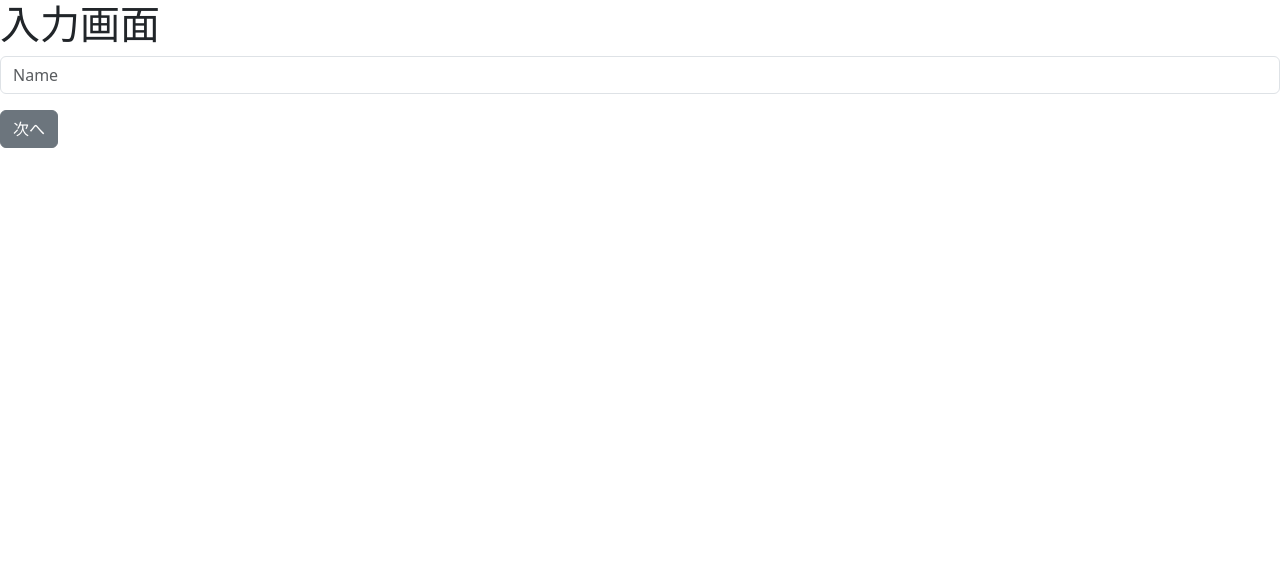
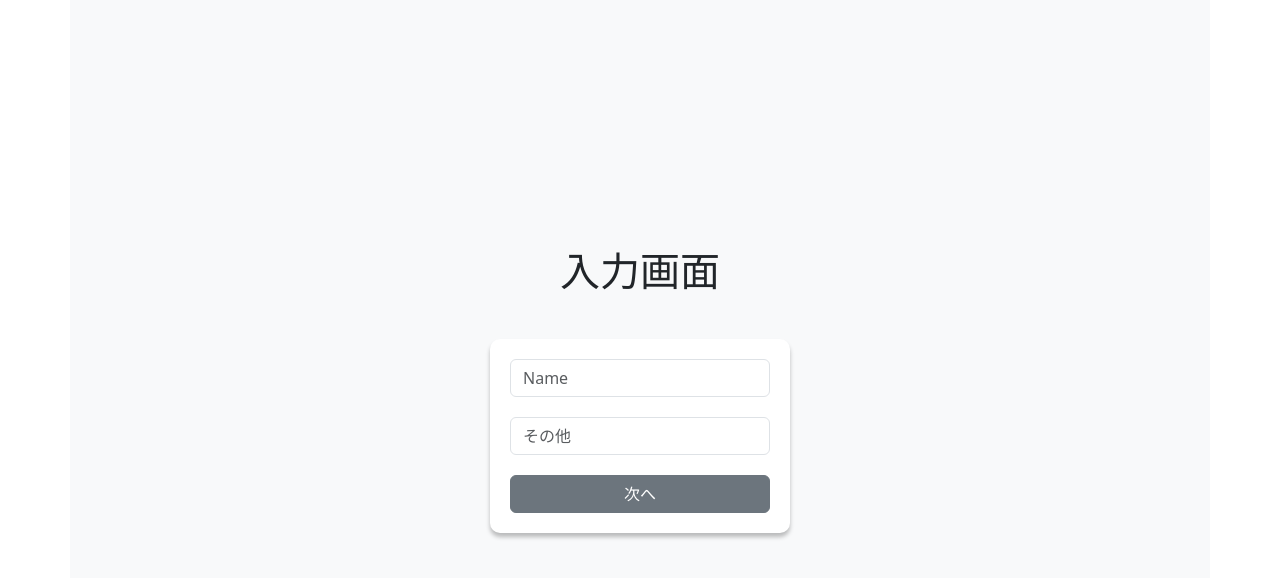
Before and after one commit to HigashiHayato/camera-practice, a React (Create React App) app in the folder camera-app/: page /input in a window 1280 px wide. Shown: the top 578 px of the page. Built offline with nearby package versions, Linux system fonts and the light colour scheme.

Commit message:
ホーム画面、入力画面のスタイル更新

```diff
--- a/camera-app/src/components/Camera.jsx
+++ b/camera-app/src/components/Camera.jsx
@@ -19,7 +19,7 @@ const Camera = ({ imagesToPhoto }) => {
     }, [capturedImages, imagesToPhoto]);
 
     return (
-        <div>
+        <div style={{ display: 'flex', flexDirection: 'column', alignItems: 'center', justifyContent: 'center', minHeight: '100vh' }}>
             <Webcam
                 audio={false}
                 ref={webcamRef}
@@ -27,7 +27,8 @@ const Camera = ({ imagesToPhoto }) => {
             />
             <Button
                 variant="danger"
-                onClick={capture}>
+                onClick={capture}
+                style={{ marginTop: '10px', marginBottom: '10px' }}>
                 撮影
             </Button>
             <h2>撮影した画像</h2>
--- a/camera-app/src/screen/Home.jsx
+++ b/camera-app/src/screen/Home.jsx
@@ -1,14 +1,16 @@
+import React from 'react';
 import { Link } from "react-router-dom";
 import Button from 'react-bootstrap/Button';
 import 'bootstrap/dist/css/bootstrap.min.css';
 
 const Home = () => {
     return (
-        <>
-            <h1>aaaa</h1>
-            <h1>aaaa</h1>
-            <Button variant="secondary" href="/input">入力画面</Button>
-        </>
+        <div className="container d-flex flex-column justify-content-center align-items-center vh-100" style={{background: 'linear-gradient(135deg, #f8f9fa 0%, #9aa8c6 50%, #dcdcdc 100%)'}}>
+            <h1 className="mb-5 text-dark" style={{fontFamily: 'Arial, sans-serif', fontWeight: 'bold', fontSize: '3rem'}}>Welcome to My App</h1>
+            <Button as={Link} to="/input" variant="secondary" size="lg">
+                入力画面へ
+            </Button>
+        </div>
     )
 }
 
--- a/camera-app/src/screen/Input.jsx
+++ b/camera-app/src/screen/Input.jsx
@@ -1,33 +1,52 @@
+import React, { useRef } from 'react';
 import Button from 'react-bootstrap/Button';
+import Form from 'react-bootstrap/Form';
 import 'bootstrap/dist/css/bootstrap.min.css';
 import { Link, useNavigate, useSearchParams } from "react-router-dom";
 
 const Input = () => {
-
     const [name, setName] = useSearchParams({ q: '' });
     const text = name.get('q');
     const navigate = useNavigate();
+    const otherInputRef = useRef(null);
+
+    const handleKeyPress = (event) => {
+        if (event.key === 'Enter') {
+            otherInputRef.current.focus();
+        }
+    };
+
     return (
-        <>
-            <h1>入力画面</h1>
-            <div class="input-group mb-3">
-                <input
+        <div className="container d-flex flex-column justify-content-center align-items-center vh-100" style={{background: '#f8f9fa'}}>
+            <h1 className="mb-4">入力画面</h1>
+            <Form style={{ width: '300px', backgroundColor: 'white', padding: '20px', borderRadius: '10px', boxShadow: '0px 4px 4px rgba(0, 0, 0, 0.25)', marginTop: '20px', marginBottom: '20px' }}>
+                <Form.Group controlId="formName" style={{ marginBottom: '20px' }}>
+                    <Form.Control
                         type="text"
-                    class="form-control"
                         placeholder="Name"
-                    aria-label="Username"
-                    aria-describedby="basic-addon1"
+                        value={text}
                         onChange={(e) => setName({ q: e.target.value })}
+                        onKeyPress={handleKeyPress}
                     />
-            </div>
+                </Form.Group>
+                <Form.Group controlId="formOther" style={{ marginBottom: '20px' }}>
+                    <Form.Control
+                        type="text"
+                        placeholder="その他"
+                        ref={otherInputRef}
+                    />
+                </Form.Group>
                 <Button
-            onClick={() => navigate('/photo', { state: { text, }, })}
-            variant='secondary'
+                    onClick={() => navigate('/photo', { state: { text } })}
+                    variant="secondary"
+                    style={{ width: '100%' }}
+                    className="btn-hover"
                 >
                     次へ
                 </Button>
-        </>
-    )
+            </Form>
+        </div>
+    );
 };
 
 export default Input;
```
Also changed, not shown: camera-app/src/screen/Home.css (added, +10 -0 lines). Lines whose indentation alone changed are shown as unchanged.
